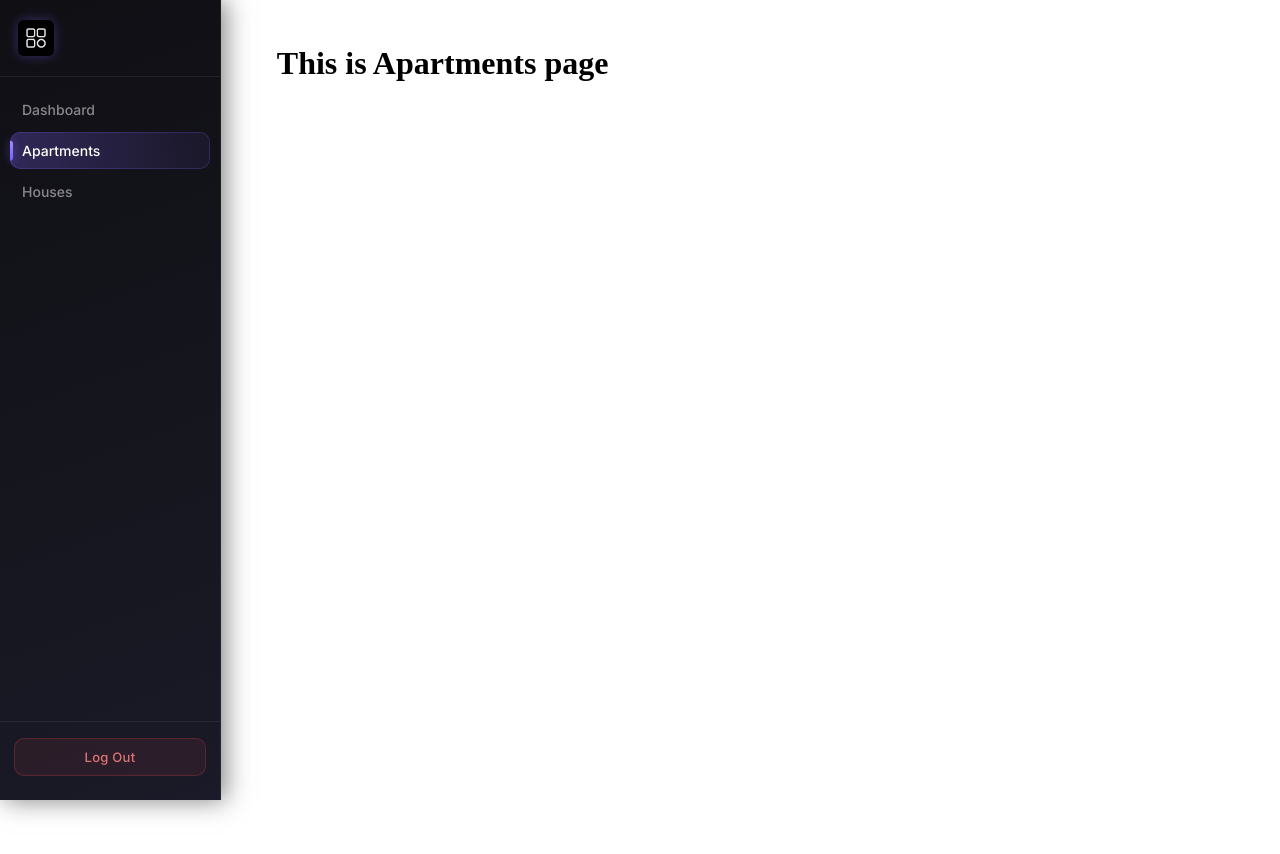
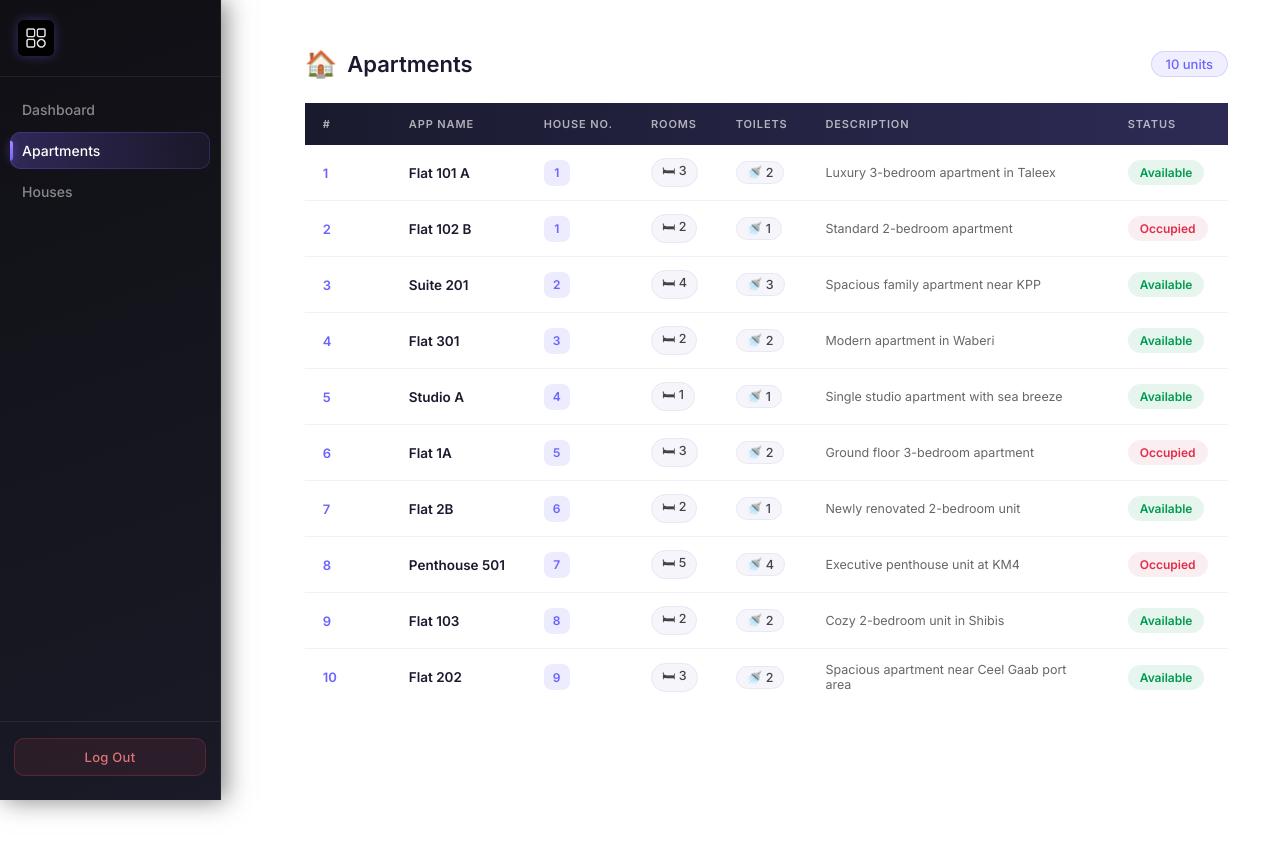
Before and after one commit to AbshiroElmi/more_PO, a React (Vite) app: page /apartments in a window 1280 px wide. Shown: the top 854 px of the page. Before the commit the page ends 800 px from the top, so only its background shows below. Built offline with nearby package versions, Linux system fonts and the light colour scheme.

Commit message:
added fake data

```diff
--- a/src/App.jsx
+++ b/src/App.jsx
@@ -2,7 +2,7 @@ import { BrowserRouter, Routes, Route, Navigate } from "react-router-dom";
 import Sidebars from "./components/Sidebars.jsx";
 import Apartments from "./components/pages/Apartments.jsx";
 import Houses from "./components/pages/Houses.jsx";
-import Category from "./components/pages/Dashoard.jsx";
+import Dashboard from "./components/pages/Dashoard.jsx";
 import "./components/css/SidebarCss.css";
 function App() {
   return (
@@ -11,7 +11,7 @@ function App() {
         <Sidebars />
         <div style={{ flex: 1, padding: "16px" }}>
           <Routes>
-            <Route path="/dashboard" element={<Category />} />
+            <Route path="/dashboard" element={<Dashboard />} />
             <Route path="/apartments" element={<Apartments />} />
             <Route path="/houses" element={<Houses />} />
             <Route path="*" element={<Navigate to="/dashboard" replace />} />
--- /dev/null
+++ b/src/components/css/Apartments.css
@@ -0,0 +1,161 @@
+/* ─── Apartments Page ────────────────────────────────────────── */
+.apartments-page {
+    font-family: 'Inter', sans-serif;
+    padding: 24px 28px;
+    min-height: 100vh;
+    background: #fff;
+}
+
+/* Header */
+.apartments-header {
+    display: flex;
+    align-items: center;
+    justify-content: space-between;
+    margin-bottom: 24px;
+}
+
+.apartments-header h1 {
+    font-size: 22px;
+    font-weight: 700;
+    color: #1a1a2e;
+    margin: 0;
+    display: flex;
+    align-items: center;
+    gap: 10px;
+}
+
+.apartments-header h1 span.page-icon {
+    font-size: 26px;
+}
+
+.apartments-count {
+    font-size: 13px;
+    font-weight: 500;
+    color: #6c63ff;
+    background: rgba(108, 99, 255, 0.1);
+    border: 1px solid rgba(108, 99, 255, 0.2);
+    border-radius: 20px;
+    padding: 4px 14px;
+}
+
+/* Table wrapper */
+.table-wrapper {
+    overflow: hidden;
+}
+
+/* Table */
+.apt-table {
+    width: 100%;
+    border-collapse: collapse;
+}
+
+.apt-table thead {
+    background: linear-gradient(90deg, #1a1a2e 0%, #2d2b55 100%);
+}
+
+.apt-table thead th {
+    padding: 14px 18px;
+    text-align: left;
+    font-size: 11px;
+    font-weight: 600;
+    letter-spacing: 0.08em;
+    text-transform: uppercase;
+    color: rgba(255,255,255,0.65);
+    white-space: nowrap;
+}
+
+.apt-table thead th:first-child {
+    border-radius: 0;
+}
+
+/* Rows */
+.apt-table tbody tr {
+    border-bottom: 1px solid #f0f0f7;
+    transition: background 0.15s ease;
+    cursor: default;
+}
+
+.apt-table tbody tr:last-child {
+    border-bottom: none;
+}
+
+.apt-table tbody tr:hover {
+    background: #f3f1ff;
+}
+
+.apt-table tbody td {
+    padding: 13px 18px;
+    font-size: 13.5px;
+    color: #333;
+    vertical-align: middle;
+}
+
+/* # column */
+.apt-table .col-no {
+    font-weight: 700;
+    color: #6c63ff;
+    font-size: 13px;
+    width: 50px;
+}
+
+/* App name */
+.apt-table .col-name {
+    font-weight: 600;
+    color: #1a1a2e;
+}
+
+/* h_no badge */
+.h-badge {
+    display: inline-flex;
+    align-items: center;
+    justify-content: center;
+    width: 26px;
+    height: 26px;
+    border-radius: 8px;
+    background: rgba(108, 99, 255, 0.12);
+    color: #6c63ff;
+    font-weight: 700;
+    font-size: 12px;
+}
+
+/* rooms / toilets pills */
+.stat-pill {
+    display: inline-flex;
+    align-items: center;
+    gap: 5px;
+    font-size: 12.5px;
+    font-weight: 500;
+    color: #444;
+    background: #f5f5fb;
+    border: 1px solid #e8e8f0;
+    border-radius: 20px;
+    padding: 3px 10px;
+    white-space: nowrap;
+}
+
+/* description */
+.apt-table .col-desc {
+    color: #666;
+    font-size: 12.5px;
+    max-width: 260px;
+}
+
+/* Status badge */
+.status-badge {
+    display: inline-block;
+    padding: 5px 12px;
+    border-radius: 20px;
+    font-size: 12px;
+    font-weight: 600;
+    text-transform: capitalize;
+}
+
+.status-badge.available {
+    background: #e6f6ee;
+    color: #009951;
+}
+
+.status-badge.occupied {
+    background: #fbeef1;
+    color: #e02d4b;
+}
--- a/src/components/pages/Apartments.jsx
+++ b/src/components/pages/Apartments.jsx
@@ -1,7 +1,69 @@
+import "../css/Apartments.css";
+const apartments = [
+    { app_no: 1,  app_name: "Flat 101 A",     h_no: 1, rooms: 3, toilets: 2, description: "Luxury 3-bedroom apartment in Taleex", status: "available" },
+    { app_no: 2,  app_name: "Flat 102 B",     h_no: 1, rooms: 2, toilets: 1, description: "Standard 2-bedroom apartment", status: "occupied" },
+    { app_no: 3,  app_name: "Suite 201",       h_no: 2, rooms: 4, toilets: 3, description: "Spacious family apartment near KPP", status: "available" },
+    { app_no: 4,  app_name: "Flat 301",        h_no: 3, rooms: 2, toilets: 2, description: "Modern apartment in Waberi", status: "available"    },
+    { app_no: 5,  app_name: "Studio A",        h_no: 4, rooms: 1, toilets: 1, description: "Single studio apartment with sea breeze", status: "available" },
+    { app_no: 6,  app_name: "Flat 1A",         h_no: 5, rooms: 3, toilets: 2, description: "Ground floor 3-bedroom apartment", status: "occupied" },
+    { app_no: 7,  app_name: "Flat 2B",         h_no: 6, rooms: 2, toilets: 1, description: "Newly renovated 2-bedroom unit", status: "available" },
+    { app_no: 8,  app_name: "Penthouse 501",   h_no: 7, rooms: 5, toilets: 4, description: "Executive penthouse unit at KM4", status: "occupied" },
+    { app_no: 9,  app_name: "Flat 103",        h_no: 8, rooms: 2, toilets: 2, description: "Cozy 2-bedroom unit in Shibis", status: "available" },
+    { app_no: 10, app_name: "Flat 202",        h_no: 9, rooms: 3, toilets: 2, description: "Spacious apartment near Ceel Gaab port area", status: "available" },
+];
+
 function Apartments() {
     return (
-        <div>
-            <h1>This is Apartments page</h1>
+        <div className="apartments-page">
+
+            {/* Header */}
+            <div className="apartments-header">
+                <h1>
+                    <span className="page-icon">🏠</span>
+                    Apartments
+                </h1>
+                <span className="apartments-count">{apartments.length} units</span>
+            </div>
+
+            {/* Table */}
+            <div className="table-wrapper">
+                <table className="apt-table">
+                    <thead>
+                        <tr>
+                            <th>#</th>
+                            <th>App Name</th>
+                            <th>House No.</th>
+                            <th>Rooms</th>
+                            <th>Toilets</th>
+                            <th>Description</th>
+                            <th>Status</th>
+                        </tr>
+                    </thead>
+                    <tbody>
+                        {apartments.map((apt) => (
+                            <tr key={apt.app_no}>
+                                <td className="col-no">{apt.app_no}</td>
+                                <td className="col-name">{apt.app_name}</td>
+                                <td>
+                                    <span className="h-badge">{apt.h_no}</span>
+                                </td>
+                                <td>
+                                    <span className="stat-pill">🛏 {apt.rooms}</span>
+                                </td>
+                                <td>
+                                    <span className="stat-pill">🚿 {apt.toilets}</span>
+                                </td>
+                                <td className="col-desc">{apt.description}</td>
+                                <td>
+                                    <span className={`status-badge ${apt.status === "occupied" ? "occupied" : "available"}`}>
+                                        {apt.status}
+                                    </span>
+                                </td>
+                            </tr>
+                        ))}
+                    </tbody>
+                </table>
+            </div>
         </div>
     );
 }
--- a/src/components/pages/Dashoard.jsx
+++ b/src/components/pages/Dashoard.jsx
@@ -13,7 +13,7 @@ const categories = [
 
 ];
 
-function Category() {
+function Dashboard() {
     const [active, setActive] = useState(null);
 
     return (
@@ -36,4 +36,4 @@ function Category() {
 }
 
 
-export default Category;
+export default Dashboard;
```
